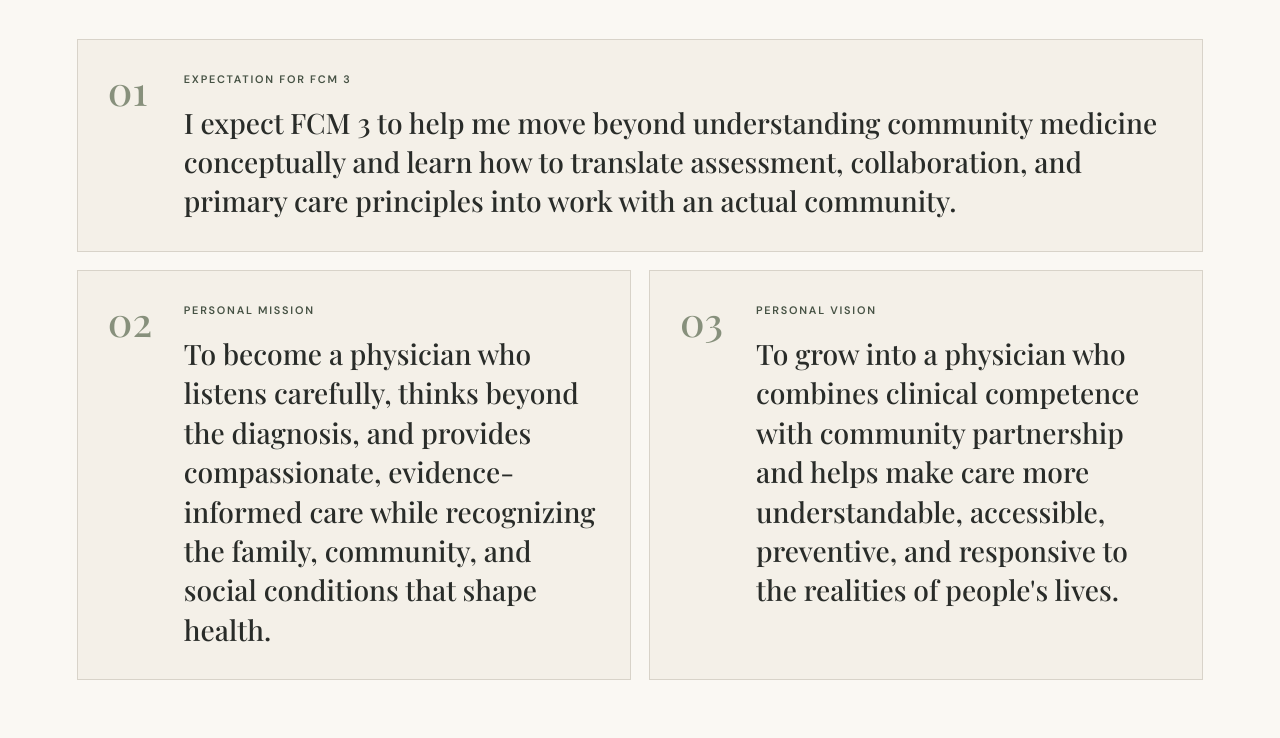
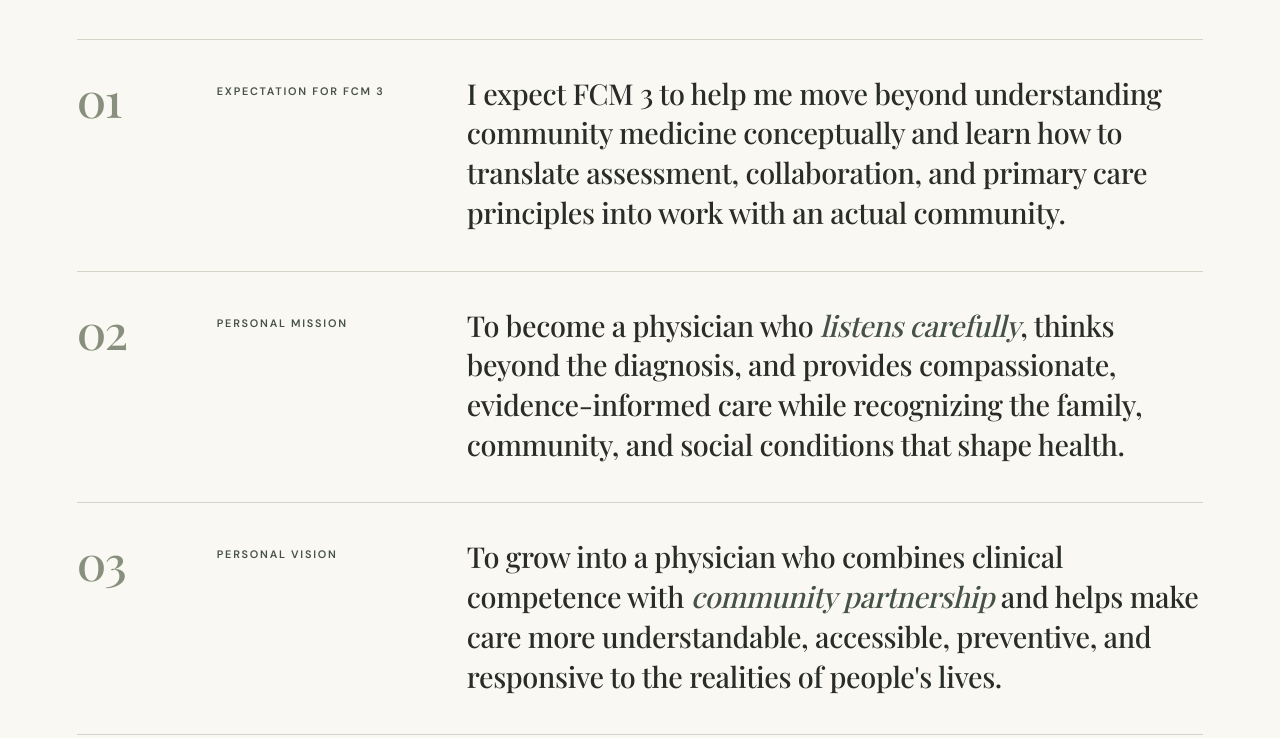
Before and after one commit to goldylockes/fcm3-field-notes, a plain HTML site: page index.html in a window 1280 px wide. Shown: the part 2104-2842 px from the top of the page. Drawn offline with nearby package versions, Linux system fonts and the light colour scheme; a web font is replaced by a local one.

Commit message:
Update index.html

```diff
--- a/index.html
+++ b/index.html
@@ -759,36 +759,34 @@
       font-size: 1rem;
     }
 
-    .framework-grid {
+    /* Personal framework — balanced editorial rows */
+    .framework-list {
+      border-top: 1px solid var(--line);
+      border-bottom: 1px solid var(--line);
+    }
+
+    .framework-row {
       display: grid;
-      grid-template-columns: repeat(2, minmax(0, 1fr));
-      gap: 18px;
-    }
-
-    .framework-card {
-      display: grid;
-      grid-template-columns: 56px 1fr;
-      gap: 20px;
-      min-height: 250px;
-      padding: 30px;
-      border: 1px solid var(--line);
-      background: var(--ivory);
-    }
-
-    .framework-card-wide {
-      grid-column: 1 / -1;
-      min-height: auto;
+      grid-template-columns: 110px 220px minmax(0, 1fr);
+      gap: 30px;
+      align-items: start;
+      padding: 34px 0 38px;
+    }
+
+    .framework-row + .framework-row {
+      border-top: 1px solid var(--line);
     }
 
     .framework-number {
       font-family: var(--serif);
-      font-size: 2.5rem;
+      font-size: 3rem;
       color: var(--sage);
       line-height: 1;
+      letter-spacing: -0.04em;
     }
 
     .framework-label {
-      margin-bottom: 14px;
+      padding-top: 8px;
       color: var(--olive);
       font-size: .68rem;
       font-weight: 600;
@@ -796,10 +794,17 @@
       text-transform: uppercase;
     }
 
-    .framework-card p {
-      font-family: var(--serif);
-      font-size: clamp(1.25rem, 2.2vw, 1.8rem);
-      line-height: 1.4;
+    .framework-row p {
+      max-width: 900px;
+      font-family: var(--serif);
+      font-size: clamp(1.45rem, 2.25vw, 2.05rem);
+      line-height: 1.38;
+      letter-spacing: -0.012em;
+    }
+
+    .framework-row em {
+      color: var(--olive);
+      font-style: italic;
     }
 
     .dsa-panel {
@@ -1039,19 +1044,25 @@
       }
 
 
-      .framework-grid,
       .dsa-grid,
       .project-columns,
       .documentation-log {
         grid-template-columns: 1fr;
       }
 
-      .framework-card-wide {
-        grid-column: auto;
-      }
-
-      .framework-card {
-        min-height: auto;
+      .framework-row {
+        grid-template-columns: 70px 1fr;
+        gap: 18px;
+        padding: 28px 0 30px;
+      }
+
+      .framework-label {
+        padding-top: 6px;
+      }
+
+      .framework-row p {
+        grid-column: 2;
+        font-size: 1.25rem;
       }
 
       .project-step {
@@ -1303,42 +1314,38 @@
         <h2>What I hope to carry into FCM 3.</h2>
       </div>
 
-      <div class="framework-grid">
-        <article class="framework-card framework-card-wide">
+      <div class="framework-list">
+
+        <article class="framework-row">
           <div class="framework-number">01</div>
-          <div>
           <div class="framework-label">Expectation for FCM 3</div>
           <p>
             I expect FCM 3 to help me move beyond understanding community medicine
             conceptually and learn how to translate assessment, collaboration, and
             primary care principles into work with an actual community.
           </p>
-          </div>
-        </article>
-
-        <article class="framework-card">
+        </article>
+
+        <article class="framework-row">
           <div class="framework-number">02</div>
-          <div>
           <div class="framework-label">Personal Mission</div>
           <p>
-              To become a physician who listens carefully, thinks beyond the diagnosis,
+            To become a physician who <em>listens carefully</em>, thinks beyond the diagnosis,
             and provides compassionate, evidence-informed care while recognizing the
             family, community, and social conditions that shape health.
           </p>
-          </div>
-        </article>
-
-        <article class="framework-card">
+        </article>
+
+        <article class="framework-row">
           <div class="framework-number">03</div>
-          <div>
           <div class="framework-label">Personal Vision</div>
           <p>
-              To grow into a physician who combines clinical competence with community
-              partnership and helps make care more understandable, accessible, preventive,
-              and responsive to the realities of people's lives.
-            </p>
-          </div>
-        </article>
+            To grow into a physician who combines clinical competence with
+            <em>community partnership</em> and helps make care more understandable,
+            accessible, preventive, and responsive to the realities of people's lives.
+          </p>
+        </article>
+
       </div>
     </div>
   </section>
```
Lines whose indentation alone changed are shown as unchanged.
